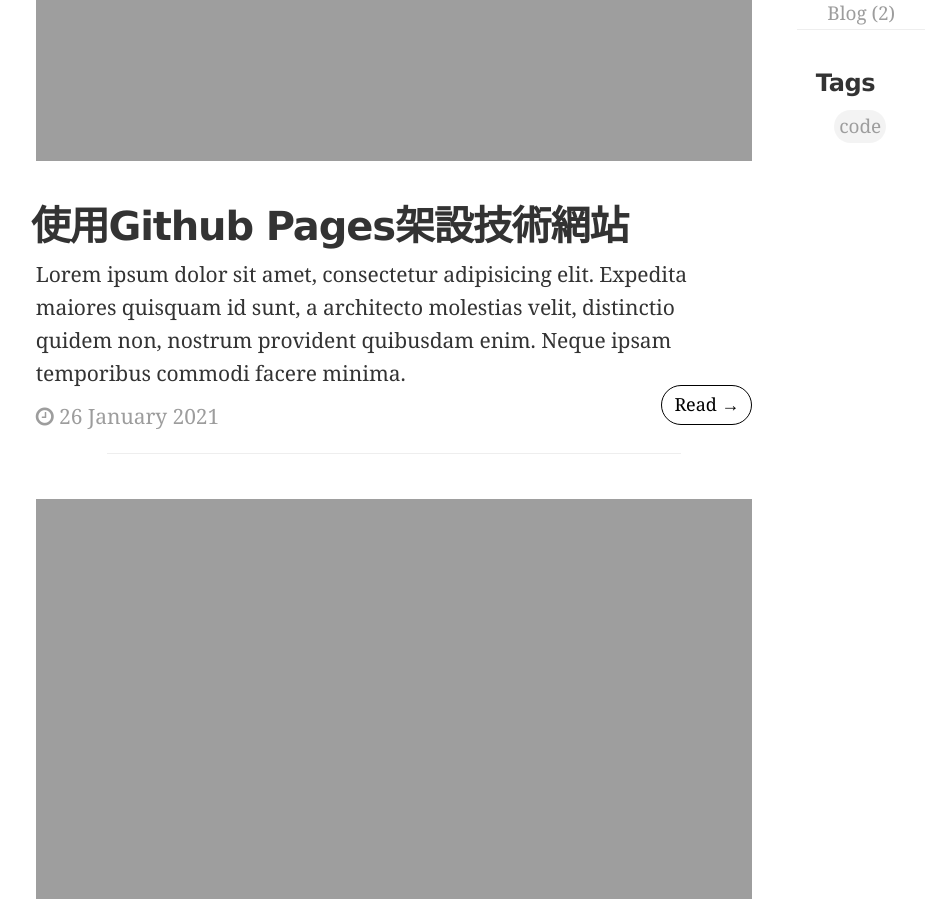
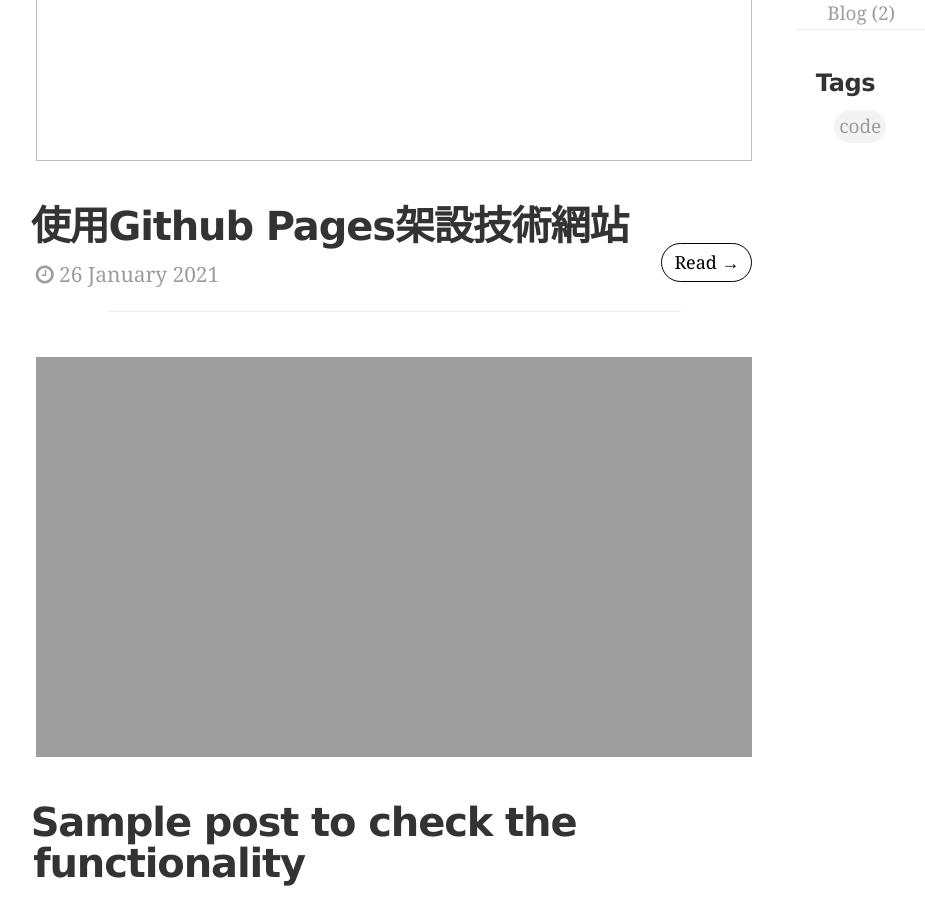
Before and after one commit to kaia-HSU/kaia-HSU.github.io, a Jekyll site: the page built from index.html, in a window 1280 px wide and 900 px high, scrolled down 329 px. Shown: the whole window, without its empty margins (86-1011 px from the left). Built offline with Jekyll 4.4.1, drawn with Linux system fonts in a browser that asks for light colours; the list of posts is cut into pages by our own code; comment, search, counter and statistics services are not loaded.

Commit message:
Update 2015-08-31-example-post copy.md

```diff
--- a/_posts/2015-08-31-example-post copy.md
+++ b/_posts/2015-08-31-example-post copy.md
@@ -4,8 +4,8 @@ title: '使用Github Pages架設技術網站'
 date: 2021-01-26
 categories: blog
 tags: code
-image: '/images/default.jpg'
-lead_text: 'Lorem ipsum dolor sit amet, consectetur adipisicing elit. Expedita maiores quisquam id sunt, a architecto molestias velit, distinctio quidem non, nostrum provident quibusdam enim. Neque ipsam temporibus commodi facere minima.'
+image: ''
+
 ---
 
 Lorem ipsum dolor sit amet, consectetur adipisicing elit. Expedita maiores quisquam id sunt, a architecto molestias velit, distinctio quidem non, nostrum provident quibusdam enim. Neque ipsam temporibus commodi facere minima.
```
